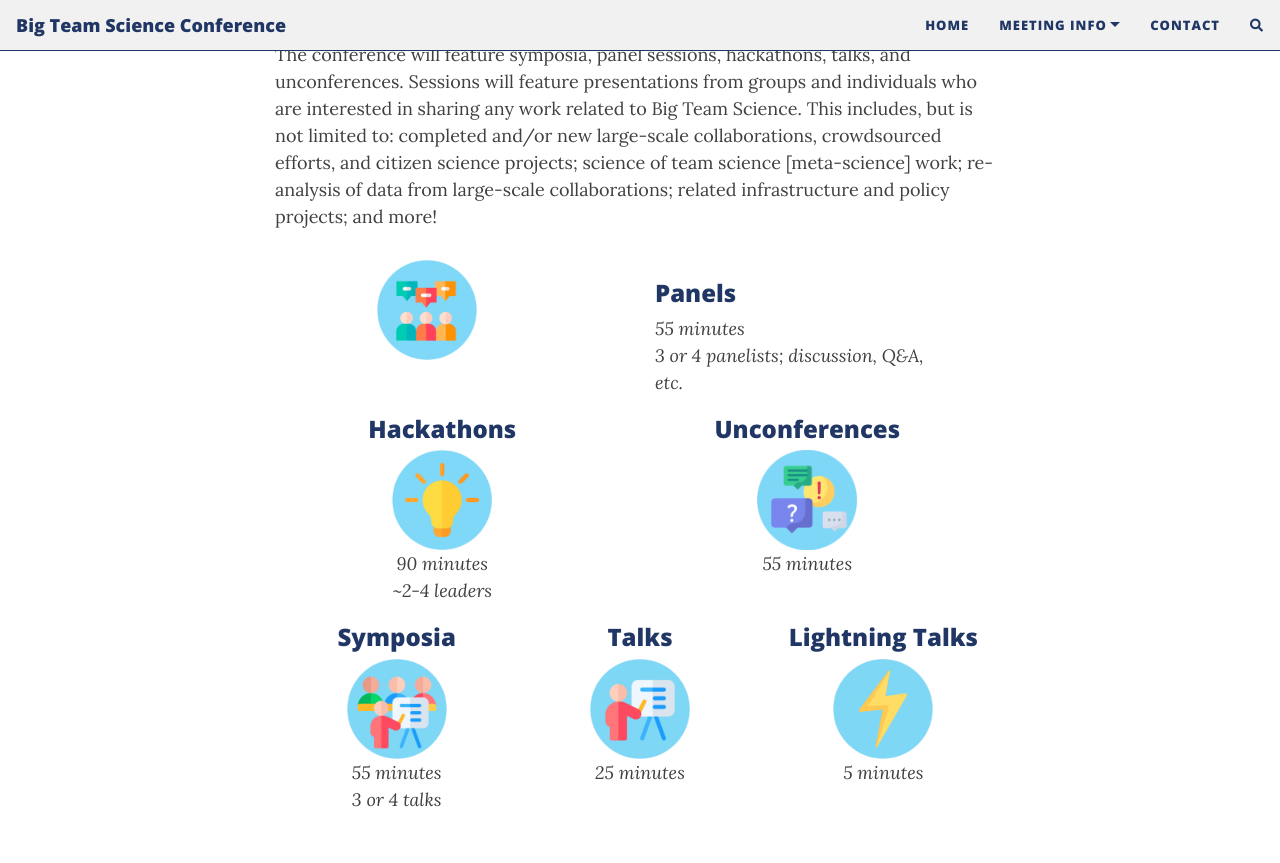
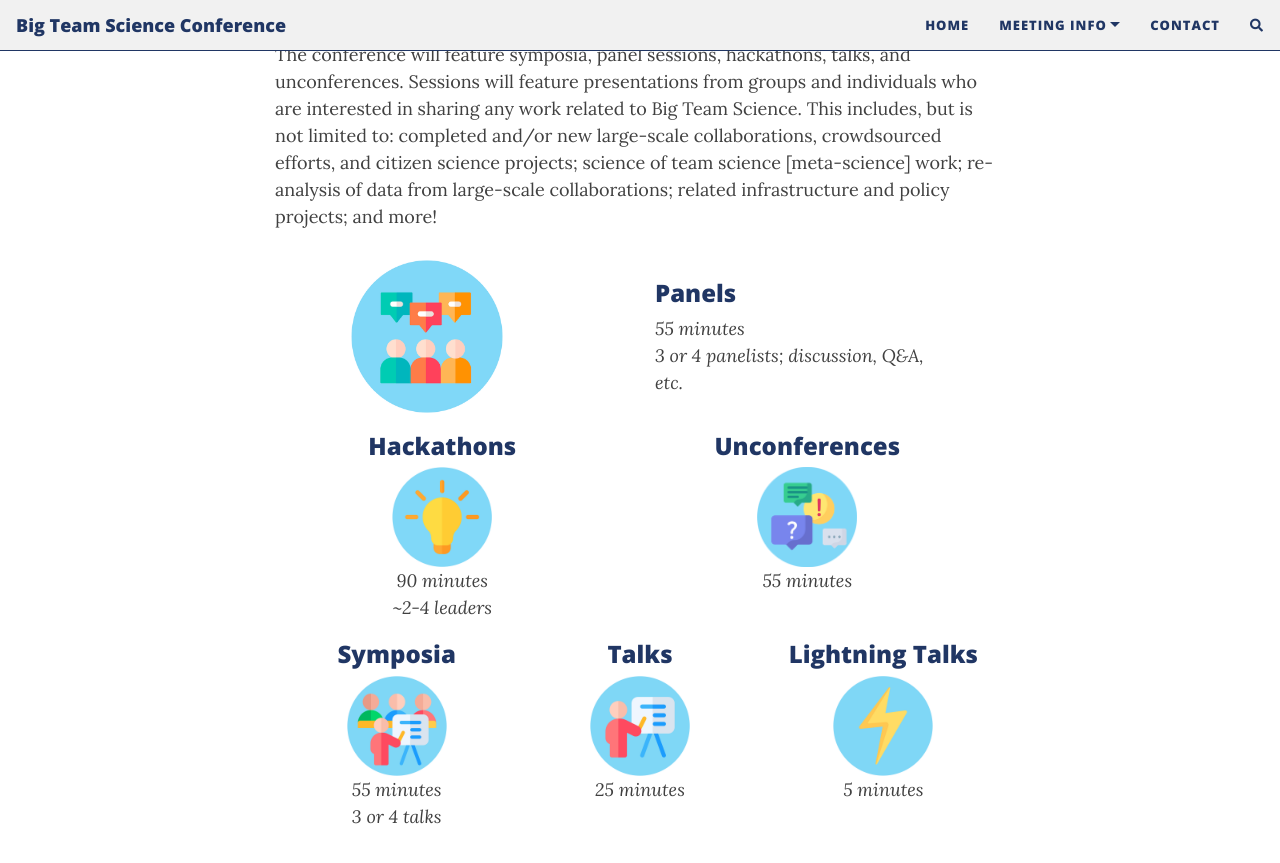
Before and after one commit to bigteamscienceconference/bigteamscienceconference.github.io, a Jekyll site: the page built from submissions.md, in a window 1280 px wide and 900 px high, scrolled down 545 px. Shown: the top 863 px of the window. Built offline with Jekyll 4.4.1, drawn with Linux system fonts in a browser that asks for light colours; nearby versions of some CDN libraries; comment, search, counter and statistics services are not loaded.

Commit message:
Update submissions.md

```diff
--- a/submissions.md
+++ b/submissions.md
@@ -21,8 +21,8 @@ The conference will feature symposia, panel sessions, hackathons, talks, and unc
 <section>
   <div class="container">
     <div class="row justify-content-around">
-      <div class="col-sm-3" align="center">
-        <img src="/assets/img/panel.png" alt="panel" width="100" height="100"><br>
+      <div class="col-sm-3" align="left">
+        <img src="/assets/img/panel.png" alt="panel"><br>
       </div>
       <div class="col-sm-5" align="left">
         <h3>Panels</h3>
```
